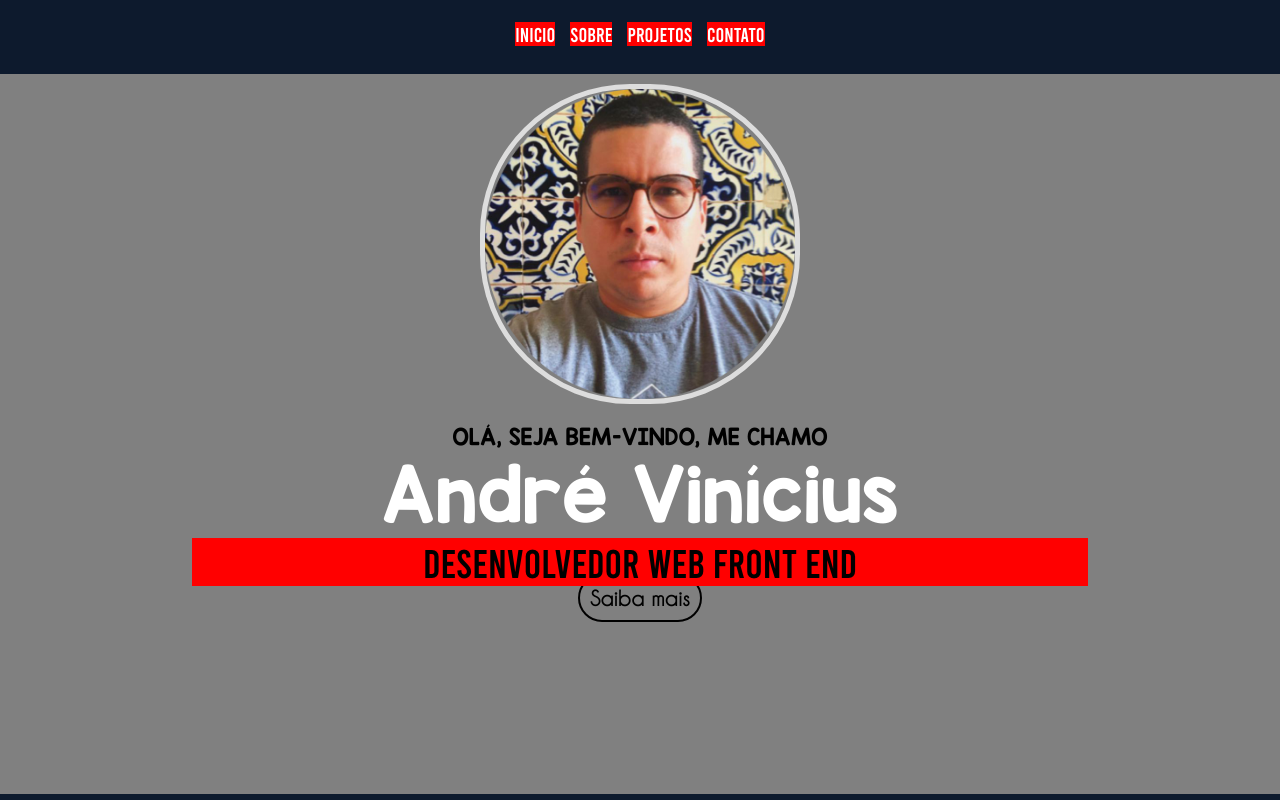
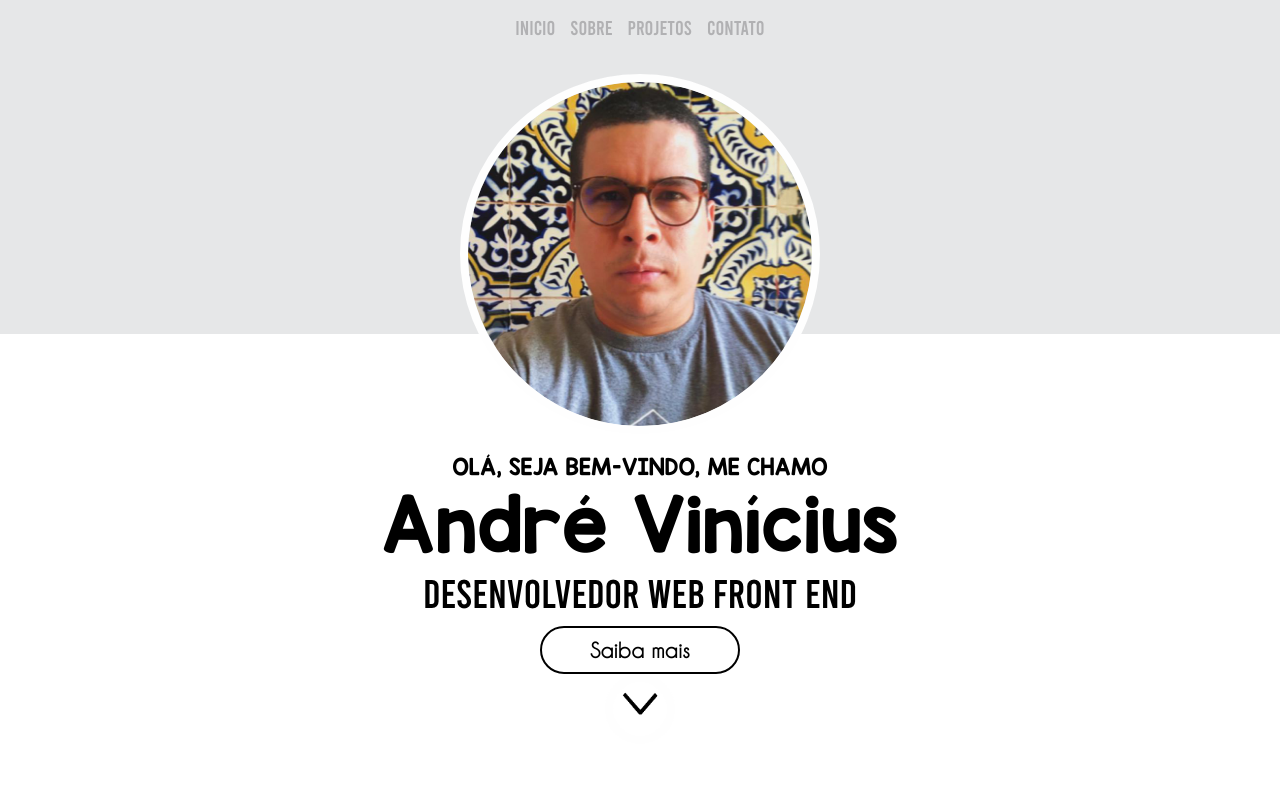
Before and after one commit to AndreViniciusSG/andreviniciussg, a plain HTML site: page index.html in a window 1280 px wide. Drawn offline with Linux system fonts and the light colour scheme.

Commit message:
Teste com scroll

```diff
--- a/css/style.css
+++ b/css/style.css
@@ -42,12 +42,10 @@ body {
 .container {
 	display: flex;
 	justify-content: center;
-	align-items: center;
 	text-align: center;
 	flex-wrap: wrap;
 	width: 100vw;
-	height: 100vh;
-	background-color: rgba(13, 26, 45, 1);
+	height: auto;
 }
 
 /* Formatação do container box1 */
@@ -70,9 +68,9 @@ nav#menu ul{
 	list-style: none;
 	text-align: center;
 	padding: 10px;
-	color: white;
 	font-size: 15pt;
 	font-weight: bold;
+	background-color: rgba(230, 231, 232, 1);
 }
 
 /* Formatação da cor e forma da Lista do Menu */
@@ -81,42 +79,35 @@ nav#menu li{
 	font-weight: normal;
 	font-size: 15pt;
 	display: inline-block;/* Lista em forma de fila*/
-	background-color: white;
-	background-color: red;
+	background-color: transparent;
 	margin: 5px;
 	text-transform: uppercase;
 }
 
-/* Formatação da troca da cor da Lista do Menu Sem Link*/
-nav#menu li:hover{
-	transition: 0.5s;
-	color: rgba(51, 195, 229, 1);
-}
-
 /* Formatação da troca da cor da Lista do Menu */
 nav#menu a{
-	color: white;
+	color: rgba(177, 177, 179, 1);
 	text-decoration: none;
 }
 
 /* Formatação Transição de Cor do Menu com Link */
 nav#menu a:hover{
-	color: rgba(51, 195, 229, 1);
+	color: rgba(135, 135, 130, 1);
 }
 
 /* Formatação Section Home */
 #home{
-	background-color: gray;
-	height: 90vh;
-	padding: 10px;
+	background-color: rgba(230, 231, 232, 1);
+	padding: 20px;
+	height: 35vh;
 }
 
 /* Formatação da imagem da section home */
 #home img{
-	height: 40vh;
-	width: 40vh;
-	border-radius: 150px;
-	border:  5px solid #dddddd;
+	height: 45vh;
+	width: 45vh;
+	border-radius: 200px;
+	border:  8px solid rgba(254, 254, 254, 1);
 }
 
 /* Formatação do h1 da section home */
@@ -139,7 +130,7 @@ nav#menu a:hover{
 	font-weight: normal;
 	font-size: 50pt;
 	text-align: center;
-	color: white;
+	color: black;
 	margin: auto;
 	margin-bottom: 0;
 	width: 70vw;
@@ -157,11 +148,13 @@ nav#menu a:hover{
 	margin-bottom: 0;
 	padding: 0;
 	width: 70vw;
-	background-color: red;
 }
 
 /* Formatação do a da section home */
 #home a{
+	display: block;
+	position: relative;
+	text-align: center;
 	font-family: CaviarDreams;
 	font-weight: bold;
 	font-size: 15pt;
@@ -171,5 +164,14 @@ nav#menu a:hover{
 	border-radius: 30px;
 	color: black;
 	text-decoration: none;
+	width: 200px;
 	margin: auto;
+	margin-top: 10px;
 }
+
+#texto img{
+	margin: 0;
+	padding: 5px;
+	width: 70px;
+	height: 70px;
+}
--- a/index.html
+++ b/index.html
@@ -22,11 +22,16 @@
 			</div>
 			<div class="box1">
 				<section id="home">
-					<img src="images/andre.png">
-					<h1>Olá, Seja bem-vindo, me chamo</h1>
-					<h2>André Vinícius</h2>
-					<h3>Desenvolvedor Web Front End</h3>
-					<a href="sobre.html">Saiba mais</a>
+					<div id="imagem">
+						<img src="images/andre.png">
+					</div>
+					<div id="texto">
+						<h1>Olá, Seja bem-vindo, me chamo</h1>
+						<h2>André Vinícius</h2>
+						<h3>Desenvolvedor Web Front End</h3>
+						<a href="sobre.html">Saiba mais</a>
+						<img src="images/scroll.gif">
+					</div>
 				</section>
 			</div>
 		</div>
```
Also changed, not shown: images/scroll.gif (added), images/scrolldown.gif (added), 1 other file.
